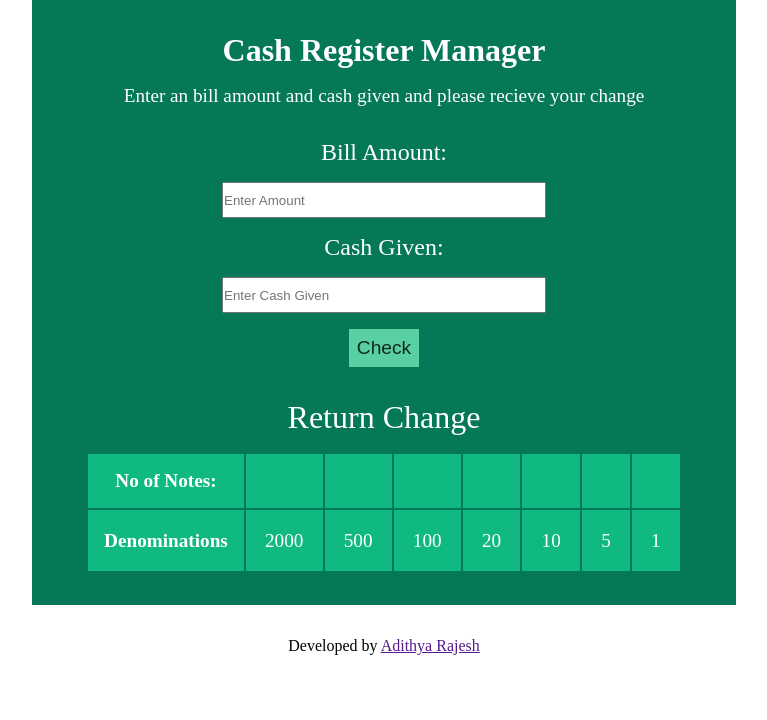
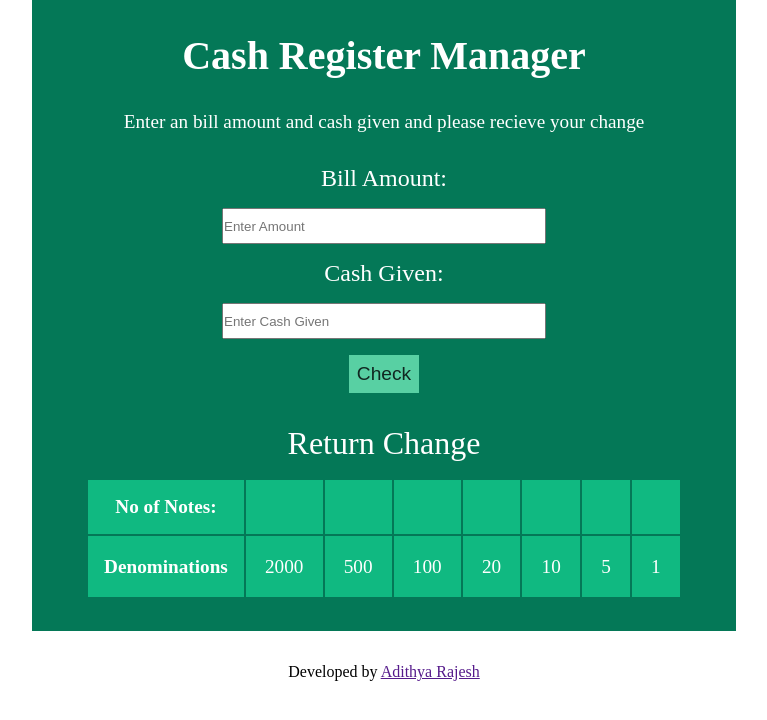
Before and after one commit to adithyark17/Cash-Register, a plain HTML site: page index.html in a window 1280 px wide. Shown: the whole page, without its empty margins (256-1023 px from the left). Drawn offline with Linux system fonts and the light colour scheme.

Commit message:
Updated html

```diff
--- a/index.html
+++ b/index.html
@@ -4,12 +4,12 @@
     <meta charset="UTF-8">
     <meta http-equiv="X-UA-Compatible" content="IE=edge">
     <meta name="viewport" content="width=device-width, initial-scale=1.0">
-    <title>Document</title>
+    <title>Cash Register</title>
     <link rel="stylesheet" href="style.css">
 </head>
 <body>
     <div class="container">
-        <h1 class="heading">Cash Register Manager </h1>
+        <h1 class="header">Cash Register Manager </h1>
         <p class="description">Enter an bill amount and cash given and please recieve your change</p>
         <label for="bill-amount">Bill Amount: </label>
         <input type="text" id="bill-amount" placeholder="Enter Amount">
```
